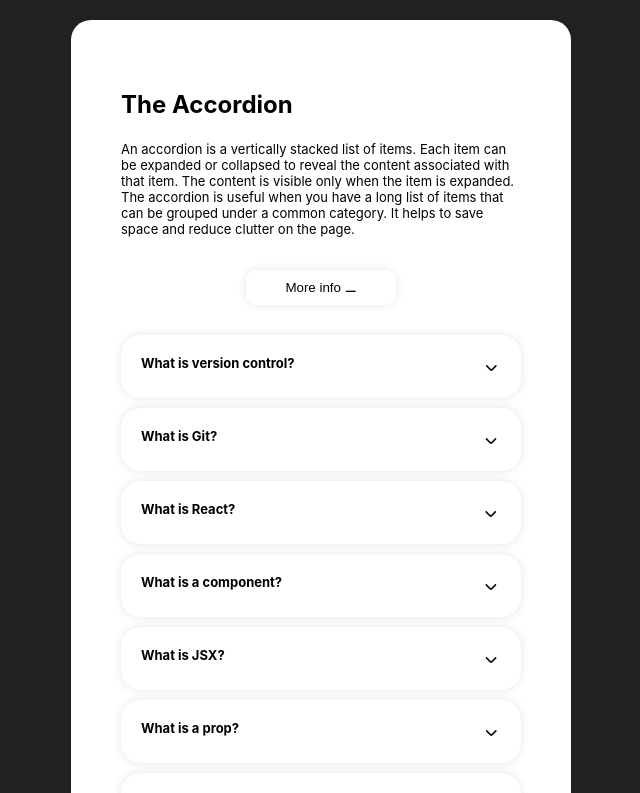
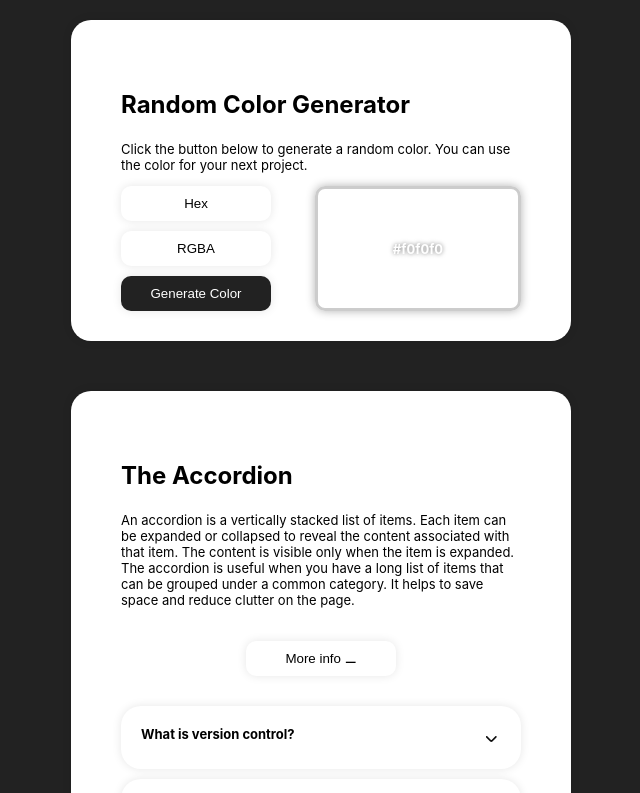
Before and after one commit to obisopulu/react-component-library, a React (Create React App) app: page / in a window 1280 px wide. Shown: the top 793 px of the page, without its empty margins (319-959 px from the left). Built offline with nearby package versions, Linux system fonts and the light colour scheme.

Commit message:
random color generator

```diff
--- a/src/App.js
+++ b/src/App.js
@@ -1,9 +1,10 @@
 import Accordion from './components/Accordion';
+import ColorGenerator from './components/ColorGenerator';
 
 function App() {
   return (
     <div className="App">
-      {/* <The Accordion /> */}
+      <ColorGenerator />
       <Accordion />
     </div>
   );
--- /dev/null
+++ b/src/components/ColorGenerator.js
@@ -0,0 +1,114 @@
+import React, { useState, useRef } from 'react';
+import styled from 'styled-components';
+
+const Wrapper = styled.section`
+  display: flex;
+  flex-direction: column;
+  background: #fff;
+  border-radius: 20px;
+  color: #000;
+  width: 80%;
+  margin: 20px auto 50px;
+  padding-bottom: 30px;
+  box-shadow: 0 0 10px rgba(0,0,0,0.1);
+  max-width: 500px;
+`;
+const Header = styled.div`
+  padding: 50px 50px 0;
+`;
+const Title = styled.h2`
+  padding-bottom: .1em;
+`;
+const Description = styled.div`
+  font-size: 13px;
+  padding-bottom: 1em;
+`;
+const Body = styled.div`
+  display: grid;
+  grid-template-columns: 46% 50%;
+  gap: 10px;
+  font-size: 13px;
+`;
+const ColorPad = styled.div`
+  width: 100%;
+  border-radius: 10px;
+  border: 3px solid #ccc;
+  box-shadow: 0 0 10px rgba(0,0,0,0.3);
+  display: flex;
+  justify-content: center;
+  align-items: center;
+  color: #FFF;
+  font-weight: bold;
+  text-shadow: 0 0 4px rgba(0, 0, 0, 0.5);
+`;
+const Button = styled.button`
+  background: #fff;
+  border: none;
+  padding: 10px 20px;
+  border-radius: 10px;
+  cursor: pointer;
+  width: 150px;
+  box-shadow: 0 0 10px rgba(0,0,0,0.1);
+  &:hover {
+    background: #f7f7f7;
+  }
+  &:active {
+    background: #eee;
+    box-shadow: 0 0 1px rgba(0,0,0,0.1);
+  }
+`;
+const ColorGenerator = () => {
+  const colorPad = useRef(null);
+
+  const [color, setColor] = useState('#f0f0f0');
+  const [type, setType] = useState('hex');
+
+  const colorType = (type) => {
+    setType(type);
+    setColor('');
+    generateColor();
+  }
+
+  const generateColor = () => {
+    if(type === 'hex') {
+      const randomColor = Math.floor(Math.random() * 16777215).toString(16);
+      setColor('#' + ('000000' + randomColor).slice(-6));
+     } else {
+      let r = Math.floor(Math.random() * 256);
+      let g = Math.floor(Math.random() * 256);
+      let b = Math.floor(Math.random() * 256);
+      let a = Math.random().toFixed(2);
+
+      setColor(`rgba(${r}, ${g}, ${b}, ${a})`);
+     }
+     colorPad.current.style.backgroundColor = color;
+  }
+  return (
+    <Wrapper>
+      <Header>
+        <Title>
+          Random Color Generator
+        </Title>
+        <Description>
+          Click the button below to generate a random color. You can use the color for your next project.
+        </Description>
+        <Body>
+          <Button className='item1' onClick={() => colorType('hex')}>
+            Hex
+          </Button>
+          <Button className='item2' onClick={() => colorType('rgba')}>
+            RGBA
+          </Button>
+          <Button className='item3' onClick={() => generateColor()}>
+            Generate Color
+          </Button>
+          <ColorPad className='item4' ref={colorPad}>
+            {color}
+          </ColorPad>
+        </Body>
+      </Header>
+    </Wrapper>
+  )
+}
+
+export default ColorGenerator
--- a/src/index.css
+++ b/src/index.css
@@ -12,3 +12,17 @@ code {
   font-family: source-code-pro, Menlo, Monaco, Consolas, 'Courier New',
     monospace;
 }
+.item1 {
+  grid-row: 1 / 1;
+}
+.item2 {
+  grid-row: 2 / 2;
+}
+.item3 {
+  grid-row: 3 / 3;
+  background-color: #222 !important;
+  color: white;
+}
+.item4 {
+  grid-row: 1 / 4;
+}
```
